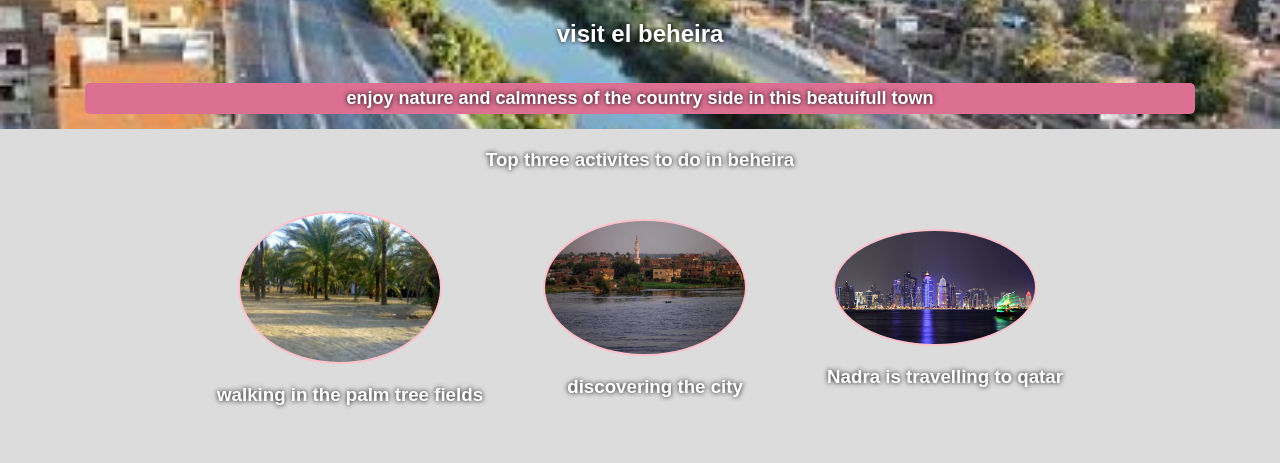
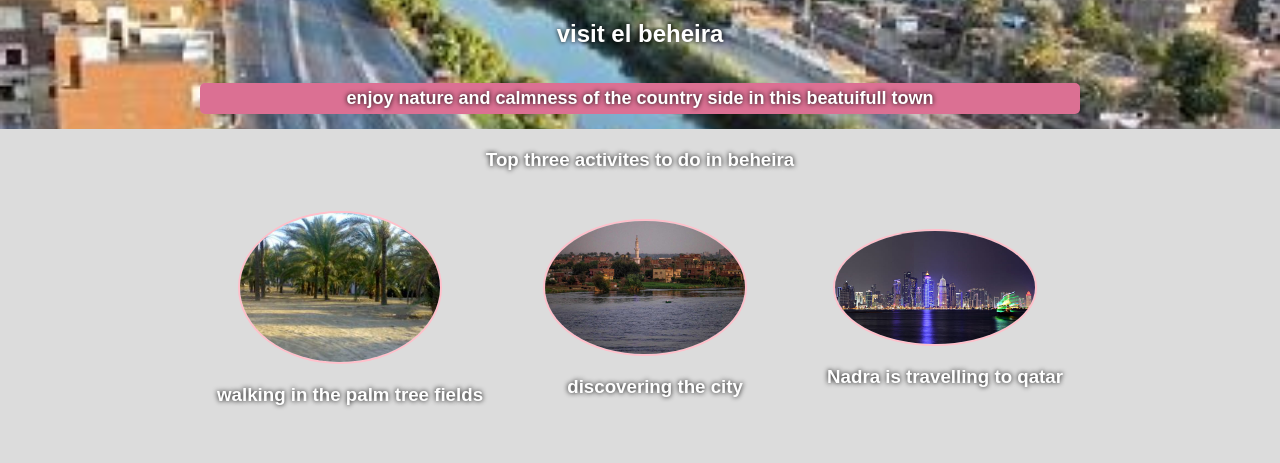
Before and after one commit to Nadra9/solo, a plain HTML site: page index.html in a window 1280 px wide. Shown: the top 463 px of the page. Drawn offline with Linux system fonts and the light colour scheme.

Commit message:
editing left and right margin for subheading

```diff
--- a/index.css
+++ b/index.css
@@ -29,7 +29,7 @@ h2, h3 {
 .subheading {
   font-size: 18px;
   background-color: palevioletred;
-  margin: 15px 85px 15px 85px;
+  margin: 15px 200px 15px 200px;
   padding: 5px;
   border-radius: 5px;
   }
```
